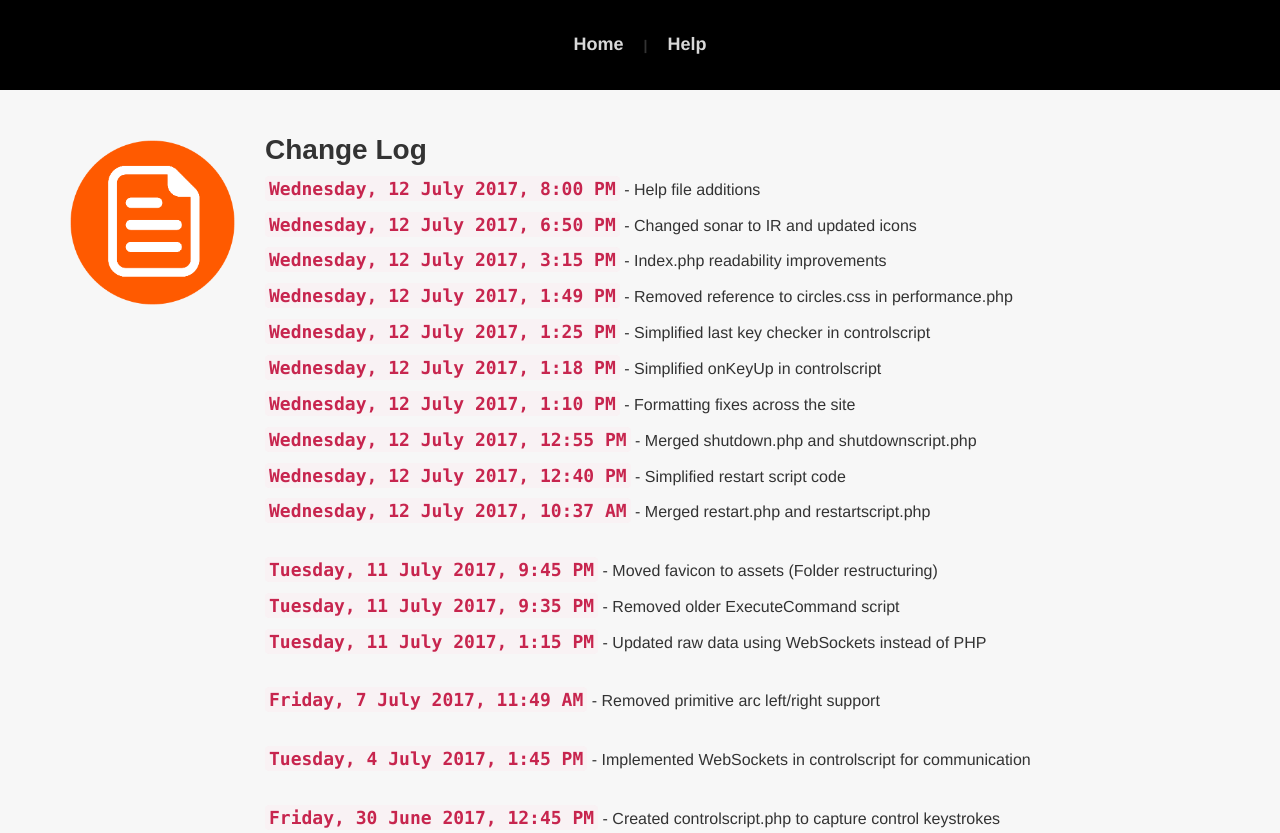
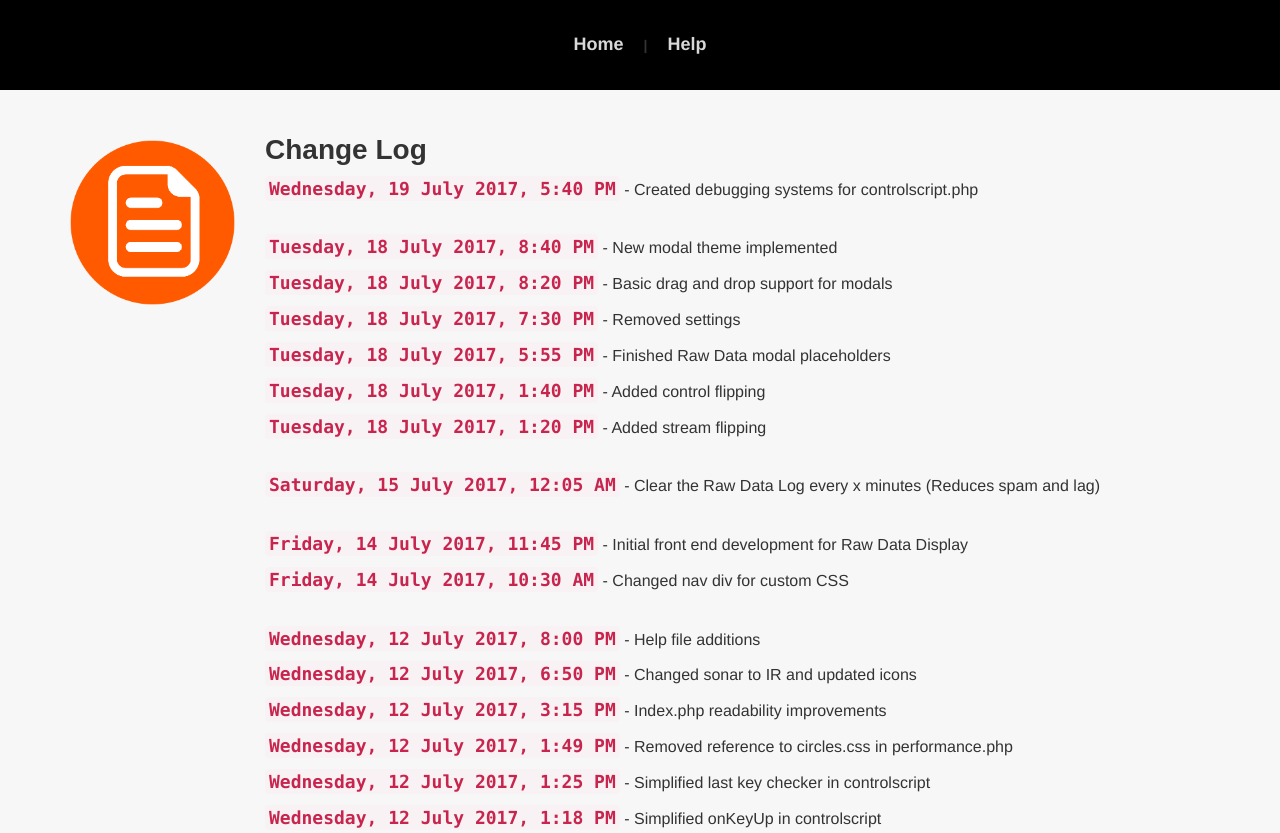
Before and after one commit to sightsdev/sights, a PHP site: page /change-log.php in a window 1280 px wide. Shown: the top 833 px of the page. Run offline with PHP 8.4, Linux system fonts and the light colour scheme.

Commit message:
Indenting & Formatting Fixes

```diff
--- a/current/html/change-log.php
+++ b/current/html/change-log.php
@@ -1,13 +1,11 @@
 <!DOCTYPE html>
 <html>
-	<title>Change Log</title><!--The title displayed in the browser tab bar-->
+	<title>Change Log</title>
 	<head>
-		<!--Link Bootstrap-->
 		<link rel="stylesheet" href="assets/bootstrap.css">
 		<link rel="stylesheet" href="assets/style.css">
 		<link rel="shortcut icon" href="assets/favicon.ico" type="image/x-icon" />
 	</head>
-
 	<body>
 		<div class="nav topnav">
 			<div class="container">
@@ -27,6 +25,20 @@
 					</div>
 					<div class="col-md-10">
 						<h3>Change Log</h3>
+						<p><code>Wednesday, 19 July 2017, 5:40 PM</code> - Created debugging systems for controlscript.php</p>
+						<br>
+						<p><code>Tuesday, 18 July 2017, 8:40 PM</code> - New modal theme implemented</p>
+						<p><code>Tuesday, 18 July 2017, 8:20 PM</code> - Basic drag and drop support for modals</p>
+						<p><code>Tuesday, 18 July 2017, 7:30 PM</code> - Removed settings</p>
+						<p><code>Tuesday, 18 July 2017, 5:55 PM</code> - Finished Raw Data modal placeholders</p>
+						<p><code>Tuesday, 18 July 2017, 1:40 PM</code> - Added control flipping</p>
+						<p><code>Tuesday, 18 July 2017, 1:20 PM</code> - Added stream flipping</p>
+						<br>
+						<p><code>Saturday, 15 July 2017, 12:05 AM</code> - Clear the Raw Data Log every x minutes (Reduces spam and lag)</p>
+						<br>
+						<p><code>Friday, 14 July 2017, 11:45 PM</code> - Initial front end development for Raw Data Display</p>
+						<p><code>Friday, 14 July 2017, 10:30 AM</code> - Changed nav div for custom CSS</p>
+						<br>
 						<p><code>Wednesday, 12 July 2017, 8:00 PM</code> - Help file additions</p>
 						<p><code>Wednesday, 12 July 2017, 6:50 PM</code> - Changed sonar to IR and updated icons</p>
 						<p><code>Wednesday, 12 July 2017, 3:15 PM</code> - Index.php readability improvements</p>
--- a/current/html/help/charge.php
+++ b/current/html/help/charge.php
@@ -7,7 +7,6 @@
 		<link rel="stylesheet" href="../assets/style.css">
 		<link rel="shortcut icon" href="favicon.ico" type="image/x-icon" />
 	</head>
-
 	<body>
 		<div class="nav topnav">
 			<div class="container">
@@ -19,7 +18,6 @@
 				</ul>
 			</div>
 		</div>
-
 		<div class="page-content">
 			<div class="container">
 				<div class="row">
--- a/current/html/help/connection.php
+++ b/current/html/help/connection.php
@@ -7,7 +7,6 @@
 		<link rel="stylesheet" href="../assets/style.css">
 		<link rel="shortcut icon" href="favicon.ico" type="image/x-icon" />
 	</head>
-
 	<body>
 		<div class="nav topnav">
 			<div class="container">
@@ -19,7 +18,6 @@
 				</ul>
 			</div>
 		</div>
-
 		<div class="page-content">
 			<div class="container">
 				<div class="row">
--- a/current/html/help/controls.php
+++ b/current/html/help/controls.php
@@ -7,7 +7,6 @@
 		<link rel="stylesheet" href="../assets/style.css">
 		<link rel="shortcut icon" href="favicon.ico" type="image/x-icon" />
 	</head>
-
 	<body>
 		<div class="nav topnav">
 			<div class="container">
@@ -19,7 +18,6 @@
 				</ul>
 			</div>
 		</div>
-
 		<div class="page-content">
 			<div class="container">
 				<div class="row">
@@ -76,11 +74,9 @@
 							</div>
 						</div>
 						<p>Controls cannot be changed in Settings at the current time.</p>
-
 						<h3>Troubleshooting</h3>
 						<h4><b>Controls are unresponsive</b></h4>
 						<p>Usually this occurs if the page is not focused. Click anywhere on the page itself (not the browser) to focus the page and try again.</p>
-
 						<br>
 						<p><a href="index.php">Back to Help</a></li><p>
 					</div>
--- a/current/html/help/data.php
+++ b/current/html/help/data.php
@@ -7,7 +7,6 @@
 		<link rel="stylesheet" href="../assets/style.css">
 		<link rel="shortcut icon" href="favicon.ico" type="image/x-icon" />
 	</head>
-
 	<body>
 		<div class="nav topnav">
 			<div class="container">
@@ -19,7 +18,6 @@
 				</ul>
 			</div>
 		</div>
-
 		<div class="page-content">
 			<div class="container">
 				<div class="row">
@@ -33,7 +31,6 @@
 						<h3>Raw Data Log</h3>
 						<p>The Raw Data Log is used to log much of the data sent from the robot, including servo temperatures, running commands and warnings.</p>
 						<p>The log can be viewed on the <a href="../index.php">homepage</a>.</p>
-
 						<h3>Troubleshooting</h3>
 						<h4><b>Scroll bar is slow to move</b></h4>
 						<p>Some lag can occur when there is too much data in the Raw Data modal for the browser to render.</p>
@@ -45,7 +42,6 @@
 						<p>Clicking the "Stop" button will prevent the modal from receiving any more data.</p>
 						<p>Clicking the same button (Now labelled "Start") will resume data collection.</p>
 						<p><b>Warning:</b> Any data sent while the service is stopped will not be displayed once it has been started again.</p>
-
 						<br>
 						<p><a href="index.php">Back to Help</a></li><p>
 					</div>
--- a/current/html/help/ftp.php
+++ b/current/html/help/ftp.php
@@ -7,7 +7,6 @@
 		<link rel="stylesheet" href="../assets/style.css">
 		<link rel="shortcut icon" href="favicon.ico" type="image/x-icon" />
 	</head>
-
 	<body>
 		<div class="nav topnav">
 			<div class="container">
@@ -19,7 +18,6 @@
 				</ul>
 			</div>
 		</div>
-
 		<div class="page-content">
 			<div class="container">
 				<div class="row">
@@ -30,11 +28,9 @@
 						<h3>FTP File Access</h3>
 						<p>The FTP panel gives access to all files on the S.A>R.T robot. The username and password are the same as the S.A.R.T.<br><b>Username: </b>sart<br><b>Password: </b>sart99</p>
 						<p>The FTP panel can be accessed on the <a href="../mftp/">FTP page</a>.</p>
-
 						<h3>Troubleshooting</h3>
 						<h4><b>404 Error when trying to access FTP</b></h4>
 						<p>The web FTP panel is not included with the S.A.R.T Control Panel. If you cloned the panel from the SFXRescue GitHub repository, you will need to download MonstaFTP (or another FTP panel such as Net2FTP) yourself and place it in a new folder called "mftp" in the var/www/html directory.</p>
-
 						<br>
 						<p><a href="index.php">Back to Help</a></li><p>
 					</div>
--- a/current/html/help/index.php
+++ b/current/html/help/index.php
@@ -7,7 +7,6 @@
 		<link rel="stylesheet" href="../assets/style.css">
 		<link rel="shortcut icon" href="favicon.ico" type="image/x-icon" />
 	</head>
-
 	<body>
 		<div class="nav topnav">
 			<div class="container">
@@ -19,7 +18,6 @@
 				</ul>
 			</div>
 		</div>
-
 		<div class="page-content">
 			<div class="container">
 				<div class="row">
--- a/current/html/help/ir.php
+++ b/current/html/help/ir.php
@@ -7,7 +7,6 @@
 		<link rel="stylesheet" href="../assets/style.css">
 		<link rel="shortcut icon" href="favicon.ico" type="image/x-icon" />
 	</head>
-
 	<body>
 		<div class="nav topnav">
 			<div class="container">
@@ -19,7 +18,6 @@
 				</ul>
 			</div>
 		</div>
-
 		<div class="page-content">
 			<div class="container">
 				<div class="row">
@@ -33,14 +31,12 @@
 						<h3>Infared Distance Map</h3>
 						<p>The Infared Distance Map allows the user to see the distance between the S.A.R.T and objects on all sides.</p>
 						<p>The map can be viewed on the <a href="../index.php">homepage</a>.</p>
-
 						<h3>Troubleshooting</h3>
 						<h4><b>Sensor readings are off</b></h4>
 						<p>If a sensor reading is consistently off by a certain distance, the sensor may be uncalibrated.</p>
 						<p>To calibrate a sensor, first identify the sensor you want to calibrate by looking at the sensor name on the map and the name written on the robot.</p>
 						<p>Click the "Calibrate" button. Adjust the slider to add or subtract a certain distance from the displayed reading.</p>
 						<p>Click "Apply" to save any changes. These calibrations will be saved for future runs as well.</p>
-
 						<br>
 						<p><a href="index.php">Back to Help</a></li><p>
 					</div>
--- a/current/html/help/performance.php
+++ b/current/html/help/performance.php
@@ -7,7 +7,6 @@
 		<link rel="stylesheet" href="../assets/style.css">
 		<link rel="shortcut icon" href="favicon.ico" type="image/x-icon" />
 	</head>
-
 	<body>
 		<div class="nav topnav">
 			<div class="container">
@@ -19,7 +18,6 @@
 				</ul>
 			</div>
 		</div>
-
 		<div class="page-content">
 			<div class="container">
 				<div class="row">
@@ -29,12 +27,10 @@
 					<div class="col-md-8">
 						<h3>Performance</h3>
 						<p>Performance information shows the vital statistics of the NUC, including RAM usage, CPU usage and CPU temperature.</p>
-
 						<h3>Troubleshooting</h3>
 						<h4><b>RAM usage is incorrect</b></h4>
 						<p>This is currently a known issue. The script does not detect different hardware configurations (eg. systems with more or less RAM) automatically and must be updated manually.</p>
 						<p>This feature is on the to-do list.</p>
-
 						<br>
 						<p><a href="index.php">Back to Help</a></li><p>
 					</div>
--- a/current/html/help/power.php
+++ b/current/html/help/power.php
@@ -7,7 +7,6 @@
 		<link rel="stylesheet" href="../assets/style.css">
 		<link rel="shortcut icon" href="favicon.ico" type="image/x-icon" />
 	</head>
-
 	<body>
 		<div class="nav topnav">
 			<div class="container">
@@ -19,7 +18,6 @@
 				</ul>
 			</div>
 		</div>
-
 		<div class="page-content">
 			<div class="container">
 				<div class="row">
@@ -31,14 +29,12 @@
 						<p>The S.A.R.T Interface has two power options to help you manage the S.A.R.T.</p>
 						<p><b>Shutdown </b>can be used to power off the system completely, saving power or allowing you to remove or swap the battery. The robot cannot be powered on remotely if this option is chosen.</p>
 						<p><b>Restart </b>can be used to restart the robot. It will automatically reconnect to the S.A.R.T network if it is within range, so a restart can be useful if the robot is slow or unresponsive while inaccessible.</p>
-
 						<h3>Troubleshooting</h3>
 						<h4><b>Both power options do nothing</b></h4>
 						<p>This can be caused by permissions issues. The user www-data needs permission to run the <b>sudo poweroff</b> and <b>sudo reboot</b> commands in the visudo file.</p>
 						<br>
 						<h4><b>The S.A.R.T page does not reload</b></h4>
 						<p>The most likely cause is that the robot is out of range. Move the control panel as close as possible to the robot and wait for it to reconnect. It will connect automatically assuming it does not connect to another network (Always remember to "forget" other networks you connect so that the S.A.R.T Network is preferred over all others.</p>
-
 						<br>
 						<p><a href="index.php">Back to Help</a></li><p>
 					</div>
--- a/current/html/help/ssh.php
+++ b/current/html/help/ssh.php
@@ -12,7 +12,6 @@ function get_ip(){
 		<link rel="stylesheet" href="../assets/style.css">
 		<link rel="shortcut icon" href="favicon.ico" type="image/x-icon" />
 	</head>
-
 	<body>
 		<div class="nav topnav">
 			<div class="container">
@@ -24,7 +23,6 @@ function get_ip(){
 				</ul>
 			</div>
 		</div>
-
 		<div class="page-content">
 			<div class="container">
 				<div class="row">
@@ -36,7 +34,6 @@ function get_ip(){
 						<p>The SSH console allows you to run any command on the S.A.R.T robot.</p>
 						<p>The SSH console might not work the first time you try it on a new device due to an invalid certificate. To fix this, visit the console directly at {ip}:4200 and click "proceed" to bypass the "Your connection is not private" screen.
 						</p>
-
 						<h3>Troubleshooting</h3>
 						<h4><b>SSH console doesn't accept my input</b></h4>
 						<p>You may need to focus the window. Open the SSH console and click anywhere inside the border. You can log in and run your commands.</p>
--- a/current/html/help/stream.php
+++ b/current/html/help/stream.php
@@ -7,7 +7,6 @@
 		<link rel="stylesheet" href="../assets/style.css">
 		<link rel="shortcut icon" href="favicon.ico" type="image/x-icon" />
 	</head>
-
 	<body>
 		<div class="nav topnav">
 			<div class="container">
@@ -19,7 +18,6 @@
 				</ul>
 			</div>
 		</div>
-
 		<div class="page-content">
 			<div class="container">
 				<div class="row">
@@ -30,7 +28,6 @@
 						<h3>Video Stream</h3>
 						<p>Video is streamed directly from the robot to your device via the S.A.R.T Control Interface.</p>
 						<p>The stream can be viewed on the <a href="../index.php">homepage</a>.</p>
-
 						<h3>Troubleshooting</h3>
 						<h4><b><img src="../assets/image/image-broken.png" /> icon appears on stream</b></h4>
 						<p>If the rest of the site is functional, the stream may have stopped. If you have access to the S.A.R.T, check the camera light to confirm.</p>
@@ -44,7 +41,6 @@
 						<h4><b>Stream is black</b></h4>
 						<p>If you have access to the S.A.R.T, ensure that the camera has not moved or fallen. If the camera is too close to an object in poor light, the stream may appear black.</p>
 						<p>If the S.A.R.T is on a mission, reverse a short distance. The S.A.R.T may be against a wall, blocking the camera.</p>
-
 						<br>
 						<p><a href="index.php">Back to Help</a></li><p>
 					</div>
--- a/current/html/index.php
+++ b/current/html/index.php
@@ -355,7 +355,7 @@
 			</div>
 		</div>
 
-		<!--       _                 _           _
+			<!--   _                 _           _
 				  | |               | |         | |
 				  | |_   _ _ __ ___ | |__   ___ | |_ _ __ ___  _ __
 			  _   | | | | | '_ ` _ \| '_ \ / _ \| __| '__/ _ \| '_ \
@@ -366,7 +366,6 @@
 				<h1><span style="color: #FF5A00">S.A.R.T</span> <span style="color: #d8d8d8">Control Interface</span></h1>
 			</div>
 		</div>
-
 		<div class="home-options">
 			<div class="container">
 				<div class="row">
```
Also changed, not shown: current/html/controlscript.php (+6 -5 lines), current/html/downloadsnapshot.php (indentation only). Lines whose indentation alone changed are shown as unchanged.
